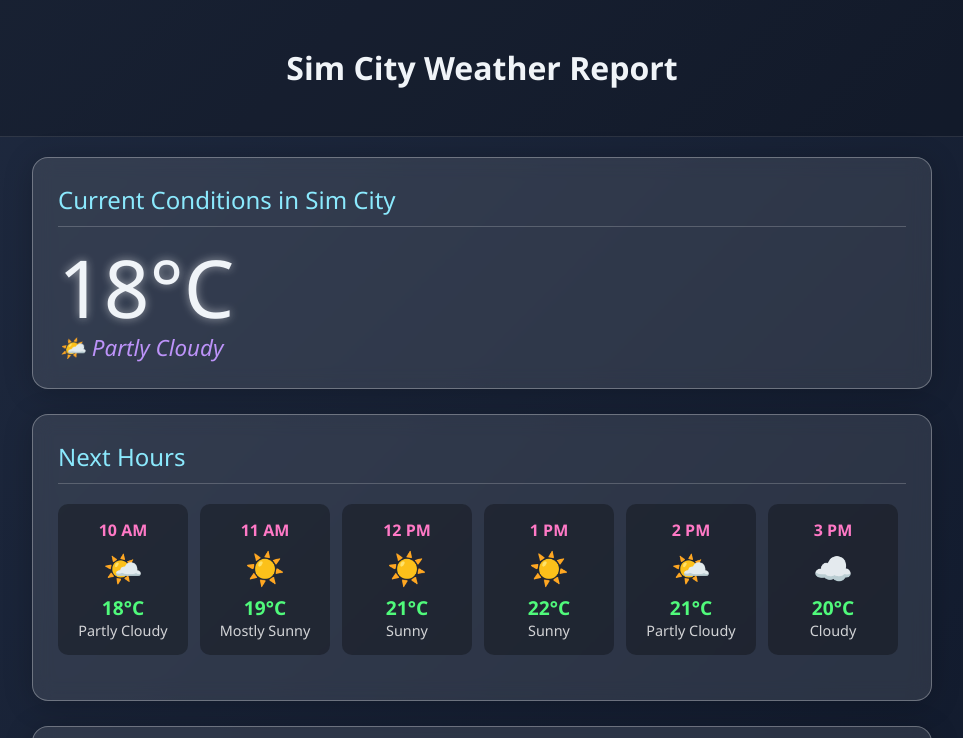
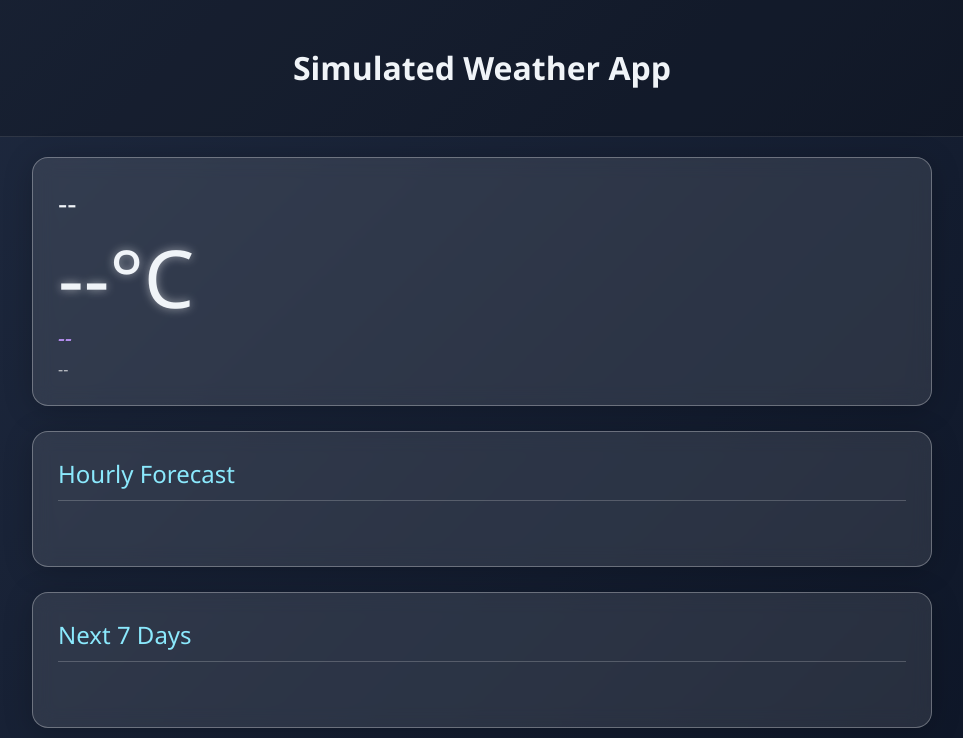
Before and after one commit to WinoWongo2024/pwa-weather-simulator, a plain HTML site: page index.html in a window 1280 px wide. Shown: the top 738 px of the page, without its empty margins (158-1121 px from the left). Drawn offline with Linux system fonts and the light colour scheme.

Commit message:
Update headings and theme color in index.html

```diff
--- a/index.html
+++ b/index.html
@@ -6,24 +6,23 @@
     <title>Simulated Weather PWA</title>
 
     <link rel="manifest" href="manifest.json">
-    <meta name="theme-color" content="#3498db">
+    <meta name="theme-color" content="#1f2a40">
 
     <link rel="stylesheet" href="style.css">
 </head>
 <body>
     <header>
-        <h1>Sim City Weather Report</h1>
+        <h1>Simulated Weather App</h1>
     </header>
 
     <main class="container">
         <section id="current-weather" class="weather-card">
-            <h2>Current Conditions</h2>
-            <div id="current-temp" class="temp">--°C</div>
+            <div id="current-location">--</div> <div id="current-temp" class="temp">--°C</div>
             <div id="current-condition" class="condition">--</div>
-        </section>
+            <div id="current-time">--</div> </section>
 
         <section id="hourly-forecast" class="weather-card">
-            <h2>Next Hours</h2>
+            <h2>Hourly Forecast</h2>
             <div id="hourly-list" class="forecast-list scrollable">
                 </div>
         </section>
```
